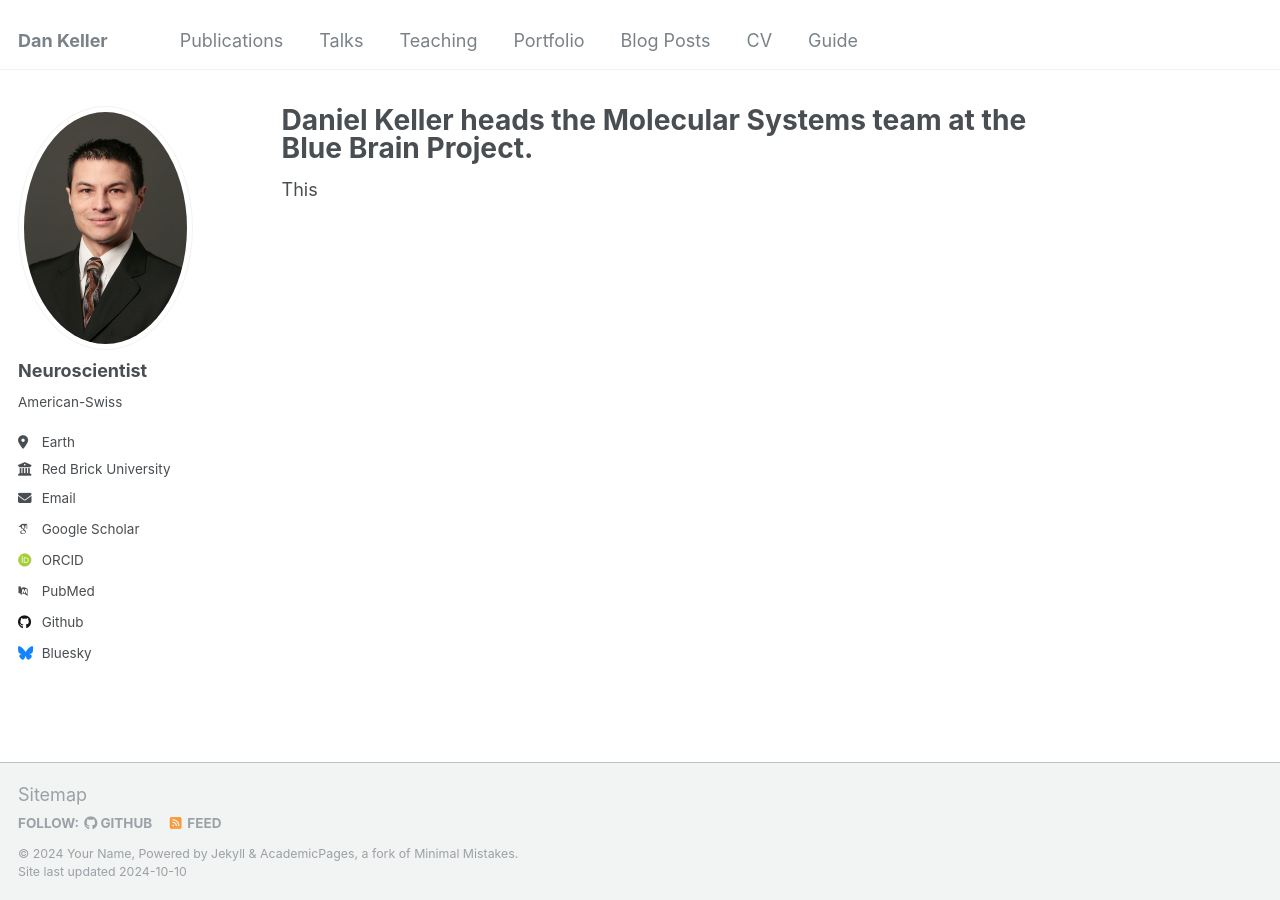
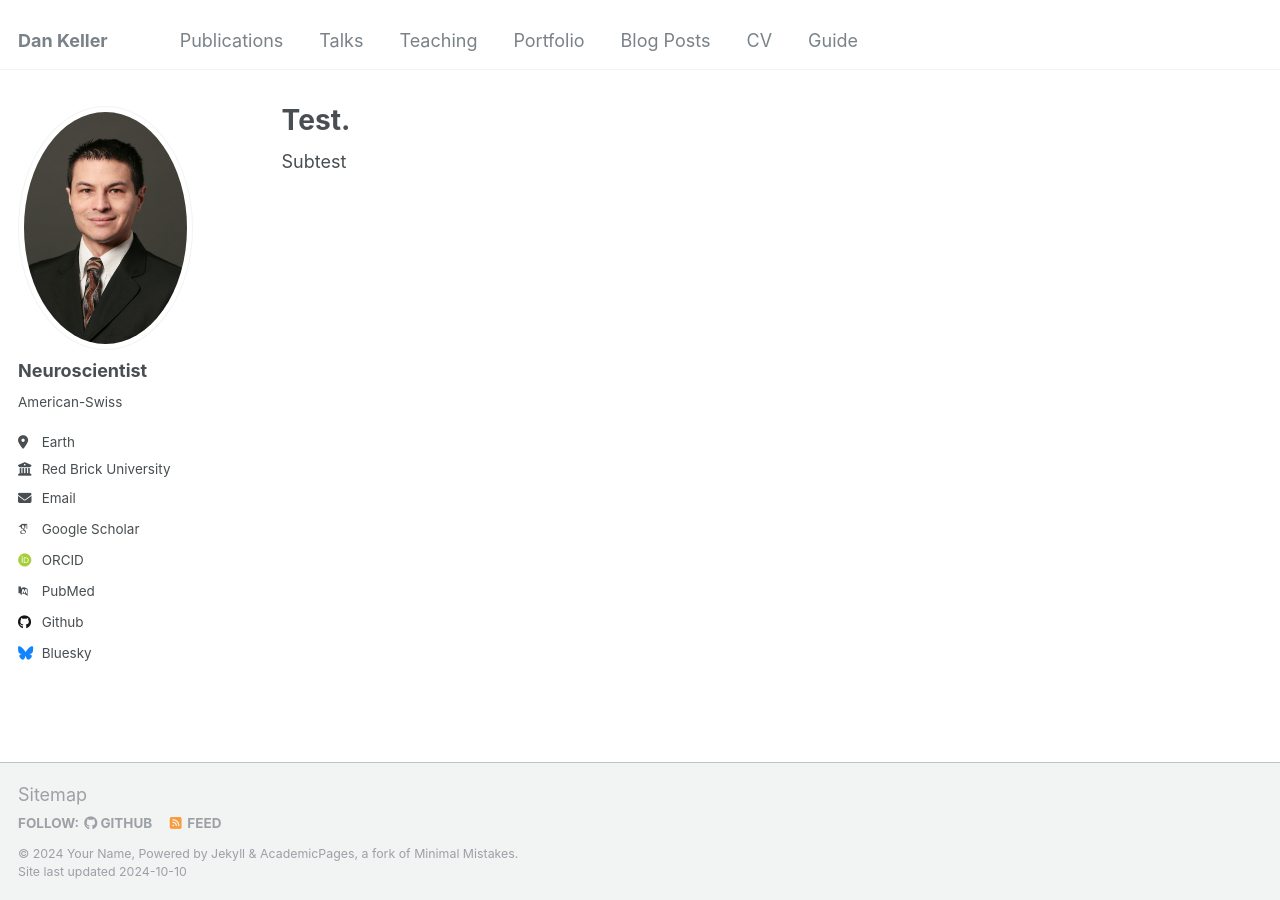
Before and after one commit to dkeller9/dkeller, a Jekyll site: the page built from _pages/about.md, in a window 1280 px wide. Built offline with Jekyll 4.4.1, drawn with Linux system fonts in a browser that asks for light colours; some web fonts are replaced.

Commit message:
Update about.md

```diff
--- a/_pages/about.md
+++ b/_pages/about.md
@@ -1,10 +1,10 @@
 ---
 permalink: /
-title: "Daniel Keller heads the Molecular Systems team at the Blue Brain Project."
+title: "Test."
 author_profile: true
 redirect_from:
   - /about/
   - /about.html
 ---
 
-This
+Subtest
```
